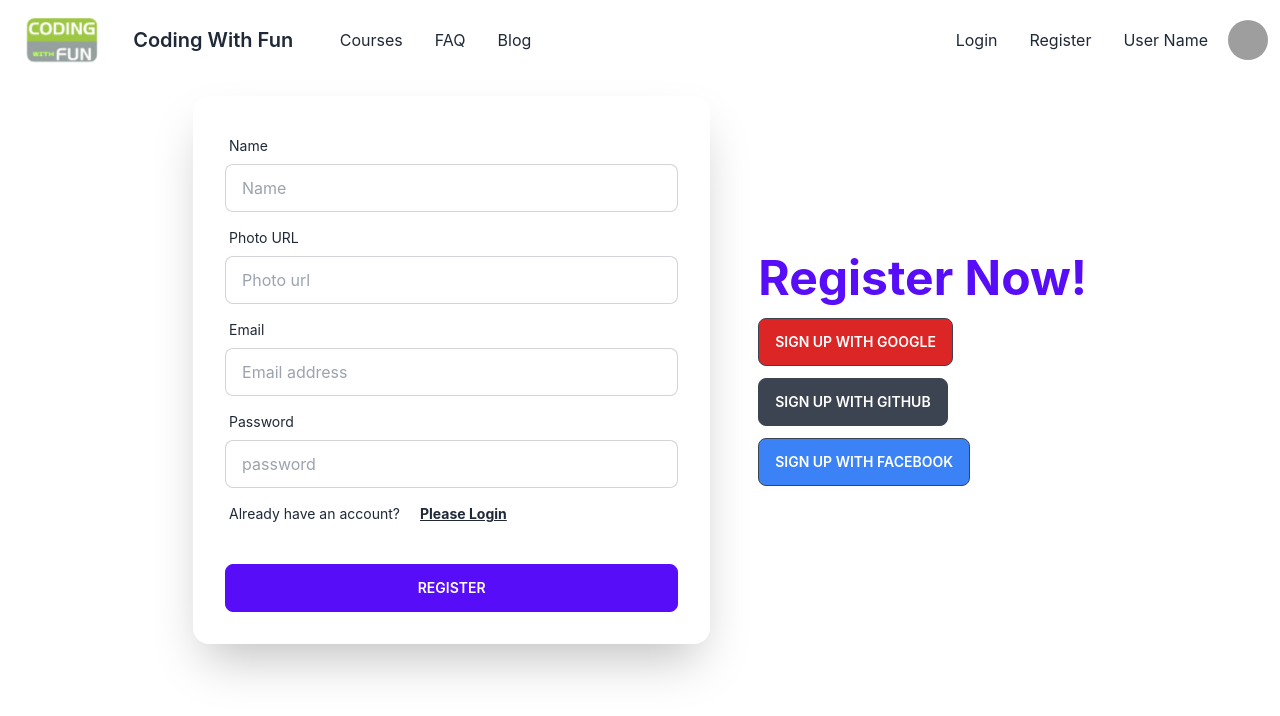
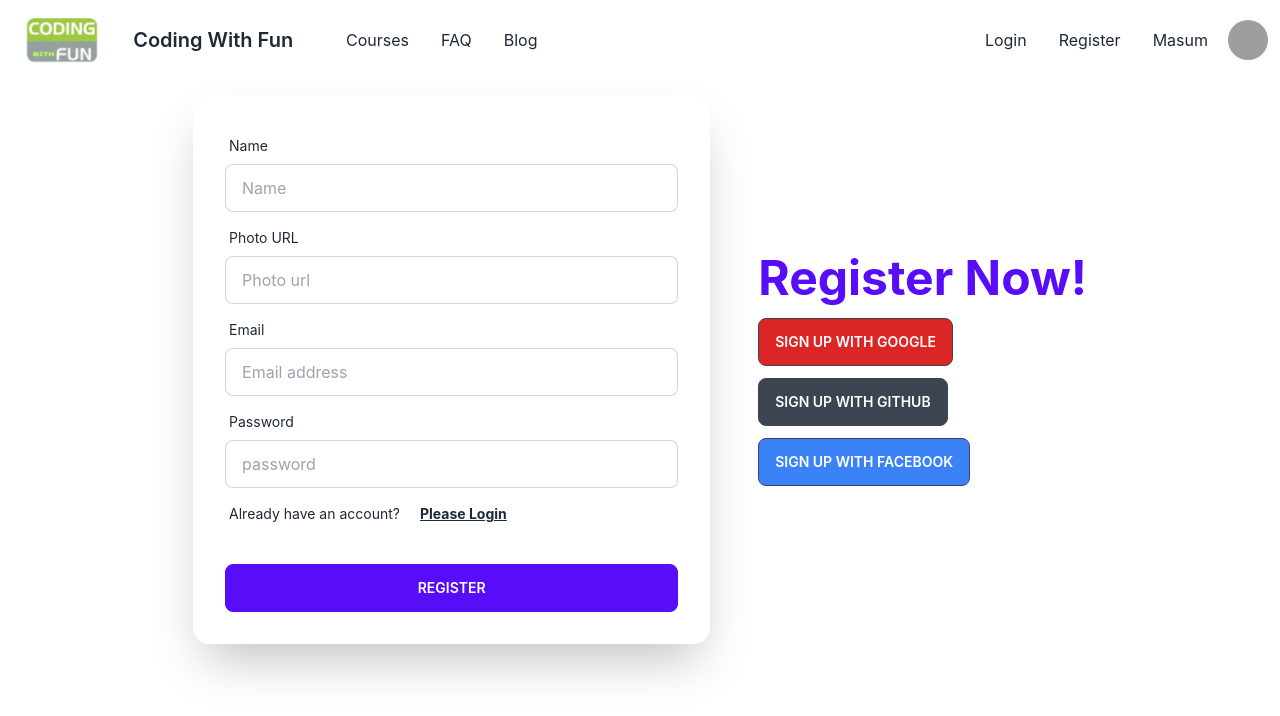
Before and after one commit to masumbillah360/coding-with-fun-client, a React (Create React App) app: page /register in a window 1280 px wide. Shown: the top 716 px of the page. Built offline with nearby package versions, Linux system fonts and the light colour scheme; grey boxes are pictures that could not be loaded.

Commit message:
setup context api

```diff
--- a/src/components/Header/Header.js
+++ b/src/components/Header/Header.js
@@ -1,7 +1,9 @@
-import React from "react";
+import React, { useContext } from "react";
 import { Link } from "react-router-dom";
+import { AuthContext } from "../../contexts/AuthProvider/AuthProvider";
 
 const Header = () => {
+  const {name} = useContext(AuthContext);
   return (
     <div>
       <div className="navbar bg-base-100">
@@ -38,7 +40,7 @@ const Header = () => {
                 <Link to="/register">Register</Link>
               </li>
               <li>
-                <a>User Name</a>
+                <a>{name?.name}</a>
               </li>
             </ul>
           </div>
@@ -75,7 +77,7 @@ const Header = () => {
                 <Link to="/register">Register</Link>
               </li>
               <li>
-                <a>User Name</a>
+                <Link to="/">{name.name}</Link>
               </li>
             </ul>
           </div>
@@ -84,6 +86,7 @@ const Header = () => {
               <img
                 src="https://placeimg.com/80/80/people"
                 alt="profilePicture"
+                title={name.name}
               />
             </div>
           </label>
--- a/src/components/Register/Register.js
+++ b/src/components/Register/Register.js
@@ -2,12 +2,21 @@ import React from "react";
 import { Link } from "react-router-dom";
 
 const Register = () => {
+    const handleSubmit = (event)=>{
+        event.preventDefault();
+        const form = event.target;
+        const name = form.name.value;
+        const email = form.email.value;
+        const photo = form.photo.value;
+        const password = form.password.value;
+        console.log(name, photo, email, password);
+    }
   return (
     <div>
       <div className="hero min-h-auto bg-base-100">
         <div className="hero-content grid md:grid-cols-5 md:gap-6 lg:gap-12">
           <div className="card shadow-2xl bg-base-100 col-span-12 md:col-span-3 order-2 sm:order-1">
-            <form className="card-body">
+            <form onSubmit={handleSubmit} className="card-body">
               <div className="form-control">
                 <label className="label">
                   <span className="label-text">Name</span>
--- /dev/null
+++ b/src/contexts/AuthProvider/AuthProvider.js
@@ -0,0 +1,14 @@
+import React, { createContext } from 'react';
+
+export const AuthContext = createContext();
+const AuthProvider = ({children}) => {
+    const name = {name : "Masum"};
+    const authInfo = {name};
+    return (
+        <AuthContext.Provider value={authInfo}>
+            {children}
+        </AuthContext.Provider>
+    );
+};
+
+export default AuthProvider;
--- a/src/index.js
+++ b/src/index.js
@@ -1,14 +1,17 @@
-import React from 'react';
-import ReactDOM from 'react-dom';
-import './index.css';
-import App from './App';
-import reportWebVitals from './reportWebVitals';
+import React from "react";
+import ReactDOM from "react-dom";
+import App from "./App";
+import AuthProvider from "./contexts/AuthProvider/AuthProvider";
+import "./index.css";
+import reportWebVitals from "./reportWebVitals";
 
 ReactDOM.render(
   <React.StrictMode>
-    <App />
+    <AuthProvider>
+      <App />
+    </AuthProvider>
   </React.StrictMode>,
-  document.getElementById('root')
+  document.getElementById("root")
 );
 
 // If you want to start measuring performance in your app, pass a function
```
